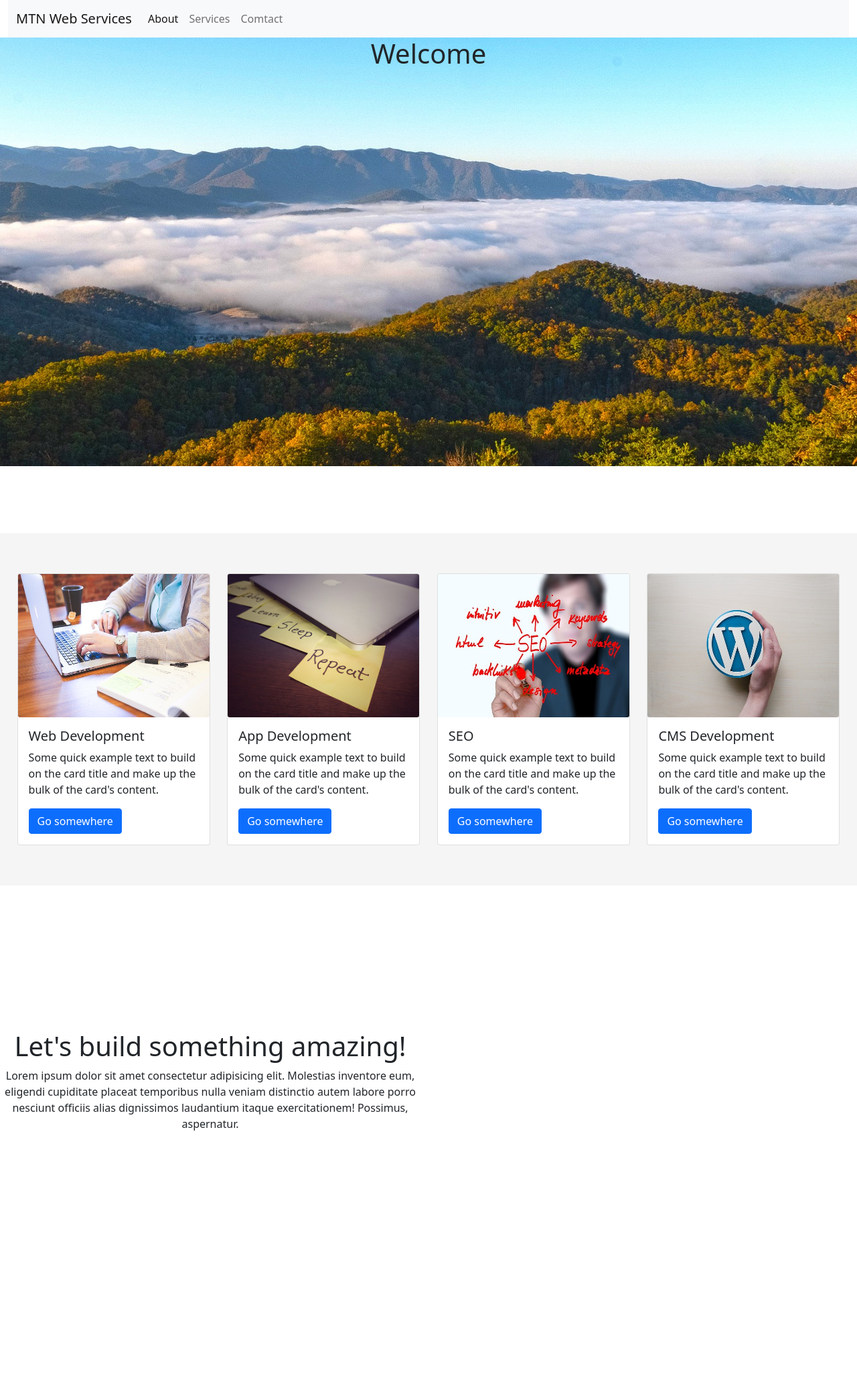
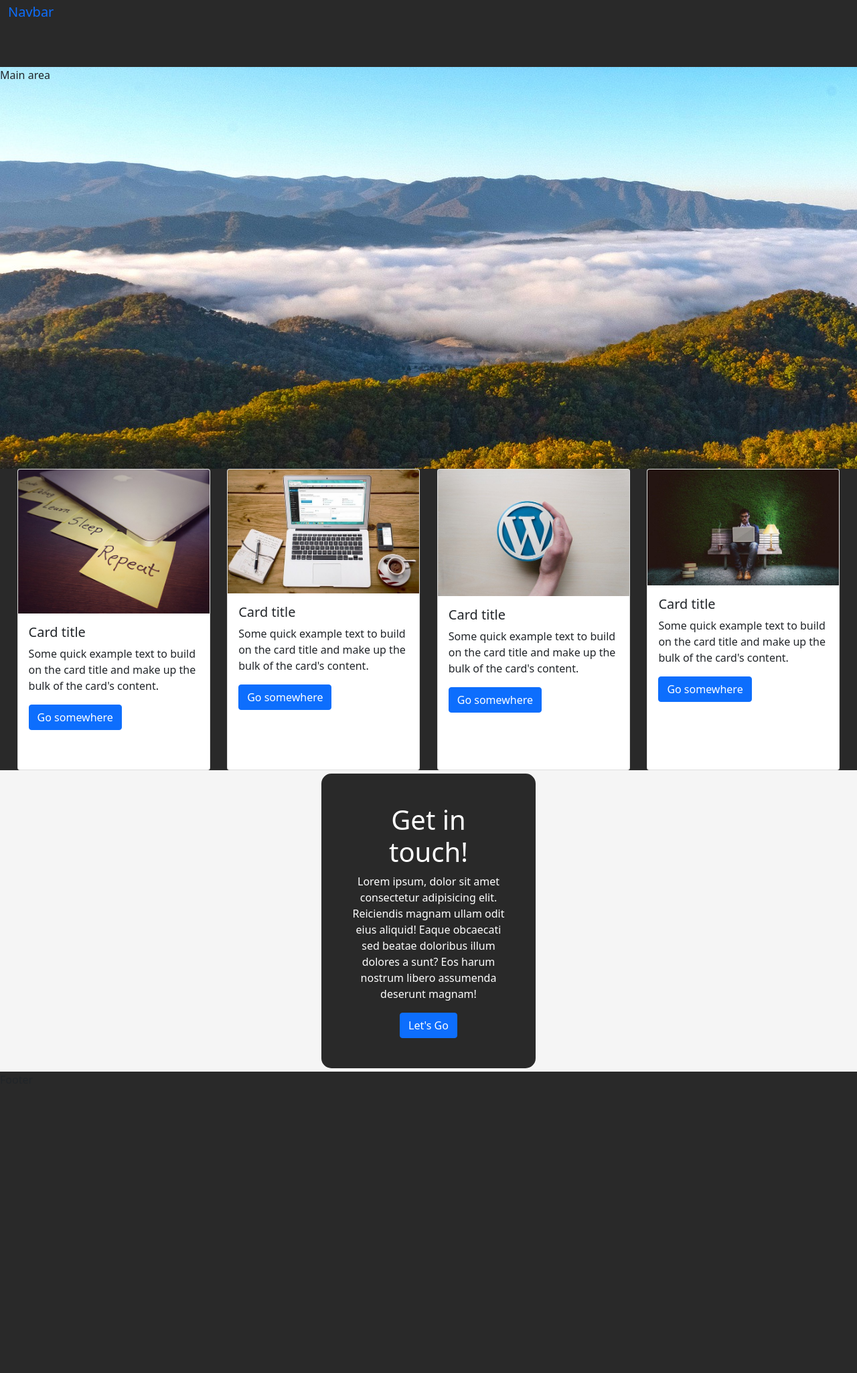
Before and after one commit to domerackimark/MTN-Web-Services, a PHP site: page / in a window 1280 px wide. Shown: the whole page at 67% size. Before the commit the page ends 1688 px from the top, so only its background shows below. Run offline with PHP 8.4, Linux system fonts and the light colour scheme.

Commit message:
added grid areas

```diff
--- a/css/site.css
+++ b/css/site.css
@@ -1,38 +1,56 @@
-#topNav{
-    background-color: blue;
+#page {
+    display: grid;
+
+    height: 100vh;
+    grid-template-areas:
+                         "nav  nav nav nav"
+                         "main main main main"
+                         "article article article article"
+                         "article1 article1 article1 article1"
+                         "foot  foot foot foot";
+    grid-template-rows: 100px 600px 450px 450px 450px;
+    grid-template-columns: 1fr 1fr 1fr 1fr;
   }
 
-.banner-section{
-    display: grid;
-    background-image: url('/assets/great-smoky-moutains-5149679_1920.jpg');
-    background-repeat: no-repeat;
-    background-size: cover;
-    background-position: center;
-    background-blend-mode:darken;
-    height: 640px;
-    margin-bottom: 100px;
+
+
+  #page > nav {
+    grid-area: nav;
+    background-color: #292929;
+    color: white;
   }
 
-.cards-container{
-    background-color:whitesmoke;
-    padding-top: 60px;
-    padding-bottom: 60px;
+  #page > main {
+    grid-area: main;
+    background-image: url("/assets/great-smoky-moutains-5149679_1920.jpg");
+  }
+
+  #page > #cards {
+      grid-area: article;
       display: flex;
       justify-content: space-evenly;
-    flex-wrap: wrap;
+      background-color: #292929;
   }
 
-.card-img{
-    width: 286px;
-    height: 214px;
+  #page > #cta {
+    grid-area: article1;
+    display: flex;
+    justify-content: space-evenly;
+    align-items: center;
+    background-color: whitesmoke;
+}
+   #cta > .cta-info{
+    width: 25%;
+    padding: 45px;
+    text-align: center;
+    background-color: #292929;
+    border-radius: 15px;
+    color: white;
+
+
 }
 
-.cta{
-    display: grid;
-    grid-template-rows: 100%;
-    justify-content: center;
-    align-items: center;
-    margin-top: 100px;
-    height: 400px;
-
+   #page > footer {
+    grid-area: foot;
+    background-color:#292929;
   }
--- a/index.html
+++ b/index.html
@@ -5,97 +5,81 @@
   <meta http-equiv="X-UA-Compatible" content="IE=edge">
   <meta name="viewport" content="width=device-width, initial-scale=1.0">
   <link href="https://cdn.jsdelivr.net/npm/bootstrap@5.0.0-beta2/dist/css/bootstrap.min.css" rel="stylesheet" integrity="sha384-BmbxuPwQa2lc/FVzBcNJ7UAyJxM6wuqIj61tLrc4wSX0szH/Ev+nYRRuWlolflfl" crossorigin="anonymous">
-    <link rel="stylesheet" href="./css/site.css"/>
+  <link rel="stylesheet" href="./css/site.css">
   <title>MTN Web Services</title>
 </head>
 <body>
-    <!-- Start Nav -->
+  <section id="page">
+    <nav>
       <div class="container-fluid">
-    <nav id="topNav" class="navbar navbar-expand-lg navbar-light bg-light">
-        <div class="container-fluid">
-          <a class="navbar-brand" href="#">MTN Web Services</a>
+        <a class="navbar-brand" href="#">Navbar</a>
         <button class="navbar-toggler" type="button" data-bs-toggle="collapse" data-bs-target="#navbarNav" aria-controls="navbarNav" aria-expanded="false" aria-label="Toggle navigation">
           <span class="navbar-toggler-icon"></span>
         </button>
         <div class="collapse navbar-collapse" id="navbarNav">
           <ul class="navbar-nav">
-              <li class="nav-item">
-                <a class="nav-link active" aria-current="page" href="#">About</a>
+            <li class="nav-item ">
+              <a class="nav-link active" aria-current="page" href="#">Home</a>
             </li>
             <li class="nav-item">
-                <a class="nav-link" href="#">Services</a>
+              <a class="nav-link" href="#">Features</a>
             </li>
             <li class="nav-item">
-                <a class="nav-link" href="#">Comtact</a>
+              <a class="nav-link" href="#">Pricing</a>
+            </li>
+            <li class="nav-item">
+              <a class="nav-link disabled" href="#" tabindex="-1" aria-disabled="true">Disabled</a>
             </li>
           </ul>
         </div>
       </div>
     </nav>
-  </div>
-    <!-- End Nav. -->
-
-    <!-- Banner section -->
-        <div class="banner-section">
-            <h1 class="text-center">Welcome</h1>
-        </div>
-    <!-- End Banner section -->
-    <!-- Services section -->
-    <div class="cards-container">
-        <div class="card-one">
+    <main>Main area</main>
+    <article id="cards">
       <div class="card" style="width: 18rem;">
-                <img src="/assets/student-849825_640.jpg" class="card-img-top card-img" alt="...">
+        <img src="./assets/code-4918187_640.jpg" class="card-img-top" alt="...">
         <div class="card-body">
-                  <h5 class="card-title">Web Development</h5>
+          <h5 class="card-title">Card title</h5>
           <p class="card-text">Some quick example text to build on the card title and make up the bulk of the card's content.</p>
           <a href="#" class="btn btn-primary">Go somewhere</a>
         </div>
       </div>
-        </div>
-        <div class="card-two">
       <div class="card" style="width: 18rem;">
-                <img src="./assets/code-4918187_640.jpg" class="card-img-top card-img" alt="...">
+        <img src="./assets/laptop-593673_640.jpg" class="card-img-top" alt="...">
         <div class="card-body">
-                  <h5 class="card-title">App Development</h5>
+          <h5 class="card-title">Card title</h5>
           <p class="card-text">Some quick example text to build on the card title and make up the bulk of the card's content.</p>
           <a href="#" class="btn btn-primary">Go somewhere</a>
         </div>
       </div>
-        </div>
-        <div class="card-three">
       <div class="card" style="width: 18rem;">
-                <img src="./assets/search-engine-optimization-1359429_640.jpg" class="card-img-top card-img" alt="...">
+        <img src="./assets/wordpress-589121_640.jpg" class="card-img-top" alt="...">
         <div class="card-body">
-                  <h5 class="card-title">SEO</h5>
+          <h5 class="card-title">Card title</h5>
           <p class="card-text">Some quick example text to build on the card title and make up the bulk of the card's content.</p>
           <a href="#" class="btn btn-primary">Go somewhere</a>
         </div>
       </div>
-        </div>
-        <div class="card-four">
       <div class="card" style="width: 18rem;">
-                <img src="./assets/wordpress-589121_640.jpg" class="card-img-top card-img" alt="...">
+        <img src="./assets/work-1627703_640.jpg" class="card-img-top" alt="...">
         <div class="card-body">
-                  <h5 class="card-title">CMS Development</h5>
+          <h5 class="card-title">Card title</h5>
           <p class="card-text">Some quick example text to build on the card title and make up the bulk of the card's content.</p>
           <a href="#" class="btn btn-primary">Go somewhere</a>
         </div>
       </div>
+    </article>
+    <article id="cta">
+      <div class="cta-info">
+        <h1>Get in touch!</h1>
+        <p>Lorem ipsum, dolor sit amet consectetur adipisicing elit. Reiciendis magnam ullam odit eius aliquid!
+           Eaque obcaecati sed beatae doloribus illum dolores a sunt?
+            Eos harum nostrum libero assumenda deserunt magnam!
+        </p>
+        <button class="btn btn-primary">Let's Go</button>
       </div>
-    </div>
-    <!-- End Servics section -->
-
-    <!-- CTA section -->
-        <div class="cta">
-            <div class="row text-center center-block" >
-                <div class="col-6 text-center">
-                    <h1>Let's build something amazing!</h1>
-                    <p>Lorem ipsum dolor sit amet consectetur adipisicing elit. Molestias inventore eum, eligendi cupiditate placeat temporibus nulla veniam distinctio
-                     autem labore porro nesciunt officiis alias dignissimos laudantium itaque exercitationem! Possimus, aspernatur.</p>
-                </div>
-            </div>
-        </div>
-    <!-- End CTA section -->
-
+    </article>
+    <footer>Footer</footer>
+  </section>
 </body>
 </html>
```
Lines whose indentation alone changed are shown as unchanged.
